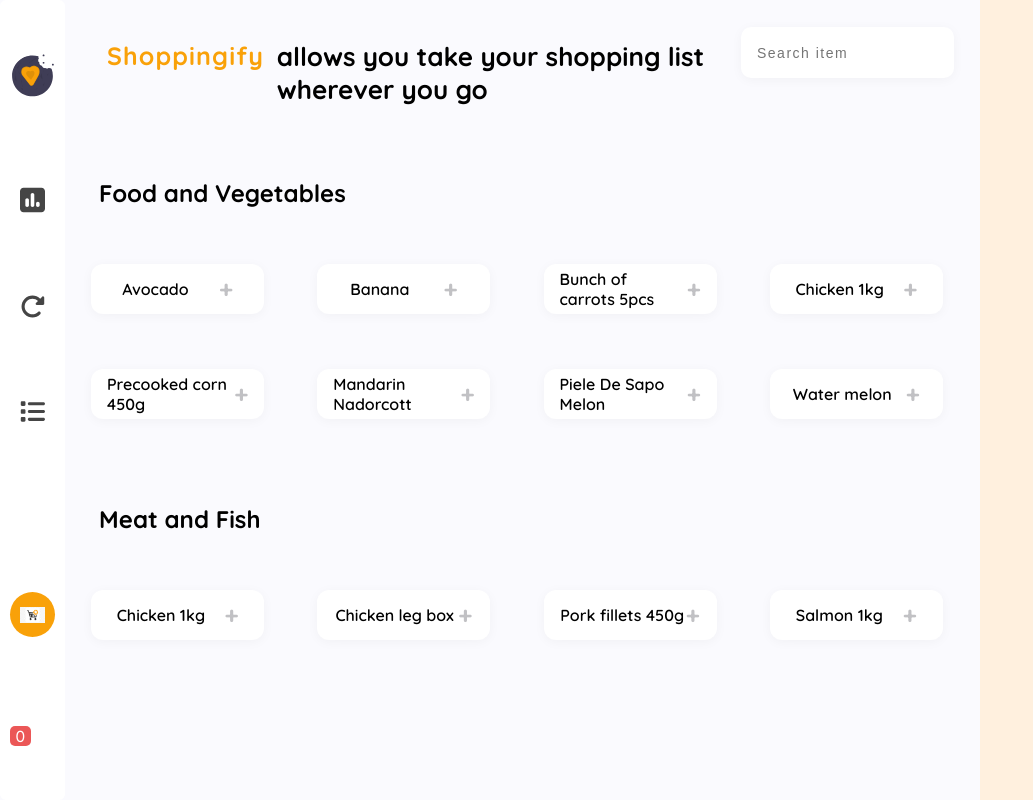
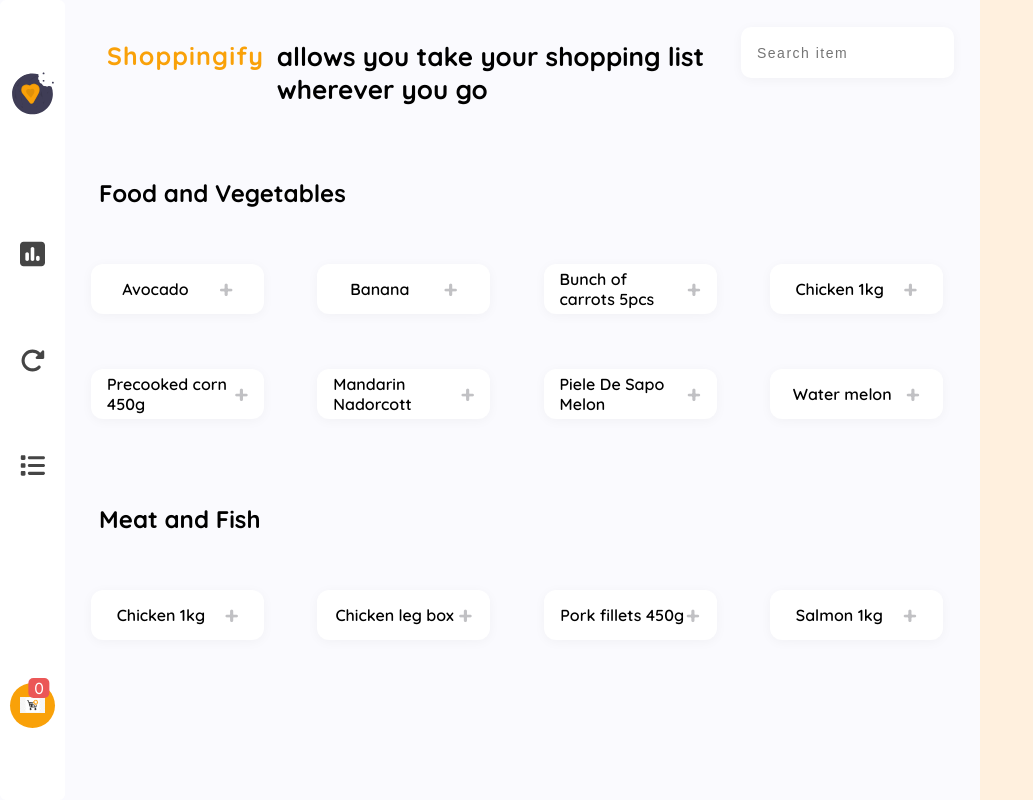
Before and after one commit to EjiroOsiephri/Shoppingfy-app, a React (Vite) app in the folder shoppingify-master/vite-project/: page / in a window 1280 px wide. Shown: the whole page, without its empty margins (0-1033 px from the left). Built offline with nearby package versions, Linux system fonts and the light colour scheme.

Commit message:
Done with major styling

```diff
--- a/shoppingify-master/vite-project/src/Sass/SideBar.module.scss
+++ b/shoppingify-master/vite-project/src/Sass/SideBar.module.scss
@@ -1,4 +1,5 @@
 nav {
+  position: relative;
   height: 100vh;
   background: rgba(255, 255, 255, 1);
   display: flex;
@@ -43,6 +44,11 @@
   height: 19.97px;
   background: rgba(235, 87, 87, 1);
   border-radius: 5px;
+  position: absolute;
+  top: 86%;
+  right: 40%;
+  transform: translate(50%, -50%);
+  z-index: 1;
 }
 .count p {
   text-align: center;
```
